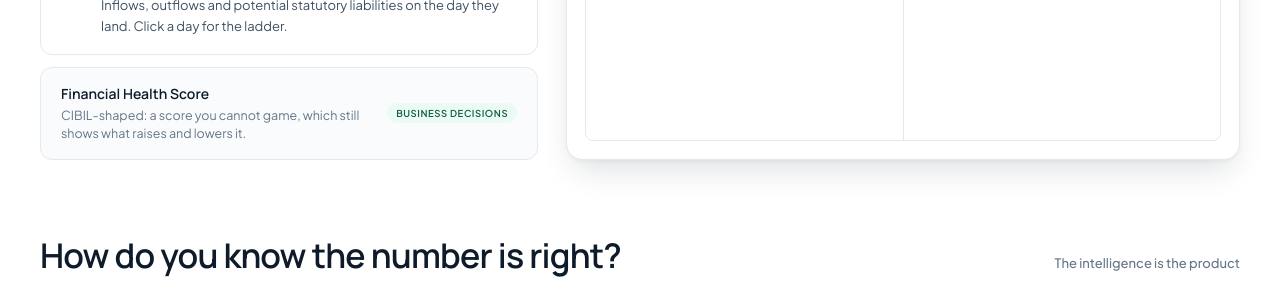
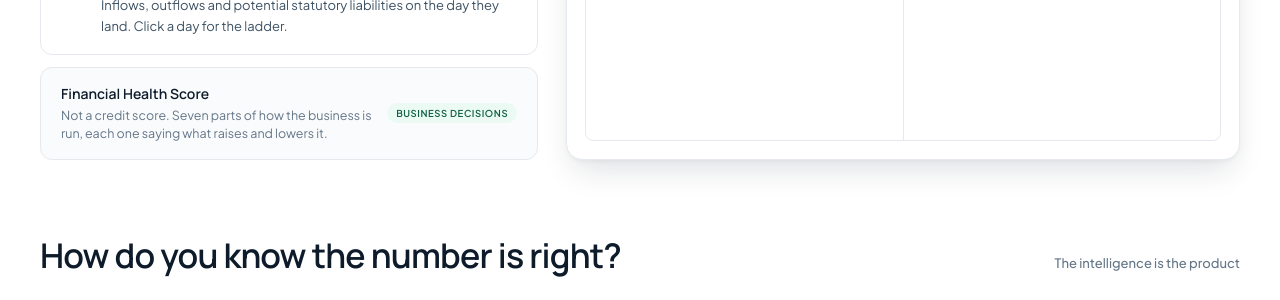
Before and after one commit to sasikeshav2207-debug/finlyt-web, a Jekyll site: the page built from index.html, in a window 1280 px wide and 900 px high, scrolled down 4639 px. Shown: the part 153-453 px from the top of the window. Built offline with Jekyll 4.4.1, drawn with Linux system fonts in a browser that asks for light colours; some of the changed text lies outside the part shown.

Commit message:
Drop the CIBIL comparison: CMR already ranks companies
Co-Authored-By: Claude Opus 5 (1M context) <noreply@anthropic.com>

```diff
--- a/index.html
+++ b/index.html
@@ -130,7 +130,7 @@ description: FinLytTech is a management decision-making platform for Indian busi
             <text x="18" y="110" font-family="JetBrains Mono" font-size="9" fill="rgba(255,255,255,.45)">300</text>
             <text x="182" y="110" text-anchor="end" font-family="JetBrains Mono" font-size="9" fill="rgba(255,255,255,.45)">900</text>
           </svg>
-          <div style="font:500 14.5px/1.45 var(--font-sans);color:#fff;flex:1;min-width:170px">One score, 300 to 900. Like a CIBIL score, for the company.</div>
+          <div style="font:500 14.5px/1.45 var(--font-sans);color:#fff;flex:1;min-width:170px">A credit score reads what you borrowed. This reads how you run.</div>
         </div>
         <div>
           <div style="font:500 10.5px var(--font-mono);color:rgba(255,255,255,.5);margin-bottom:6px">Seven parts, by weight</div>
@@ -464,7 +464,7 @@ description: FinLytTech is a management decision-making platform for Indian busi
         <div style="border:1px solid var(--rule);border-radius:var(--r-lg);padding:18px 20px;display:flex;gap:14px"><span style="font:600 12px var(--font-mono);color:var(--emerald-700);width:26px;height:26px;border-radius:8px;background:var(--emerald-50);display:grid;place-items:center;flex-shrink:0">2</span><div><div style="font:600 15px var(--font-display);color:var(--ink)">Finds the cash above what the month needs</div><div style="font:400 13px/1.55 var(--font-sans);color:var(--fg-2);margin-top:4px">Excess cash is identified out of that pattern, before anything else is shown.</div></div></div>
         <div style="border:1px solid rgba(29,158,117,.5);background:rgba(29,158,117,.05);border-radius:var(--r-lg);padding:18px 20px;display:flex;gap:14px"><span style="font:600 12px var(--font-mono);color:#fff;width:26px;height:26px;border-radius:8px;background:var(--brand-emerald);display:grid;place-items:center;flex-shrink:0">3</span><div><div style="font:600 15px var(--font-display);color:var(--ink)">Shows green cash available</div><div style="font:400 13px/1.55 var(--font-sans);color:var(--fg-2);margin-top:4px">The spare money, and how long it stays spare.</div></div></div>
         <div style="border:1px solid var(--rule);border-radius:var(--r-lg);padding:18px 20px;display:flex;gap:14px"><span style="font:600 12px var(--font-mono);color:var(--emerald-700);width:26px;height:26px;border-radius:8px;background:var(--emerald-50);display:grid;place-items:center;flex-shrink:0">4</span><div><div style="font:600 15px var(--font-display);color:var(--ink)">Puts money on dates</div><div style="font:400 13px/1.55 var(--font-sans);color:var(--fg-2);margin-top:4px">Inflows, outflows and potential statutory liabilities on the day they land. Click a day for the ladder.</div></div></div>
-        <a href="#three" style="text-decoration:none;border:1px solid var(--rule);border-radius:var(--r-lg);padding:16px 20px;display:flex;gap:14px;align-items:center;background:var(--paper-2)"><div style="flex:1"><div style="font:600 14px var(--font-display);color:var(--ink)">Financial Health Score</div><div style="font:400 12.5px/1.5 var(--font-sans);color:var(--fg-3);margin-top:3px">CIBIL-shaped: a score you cannot game, which still shows what raises and lowers it.</div></div><span style="font:600 9.5px var(--font-sans);text-transform:uppercase;letter-spacing:.06em;color:var(--emerald-700);background:var(--emerald-50);padding:4px 9px;border-radius:999px;white-space:nowrap">Business Decisions</span></a>
+        <a href="#three" style="text-decoration:none;border:1px solid var(--rule);border-radius:var(--r-lg);padding:16px 20px;display:flex;gap:14px;align-items:center;background:var(--paper-2)"><div style="flex:1"><div style="font:600 14px var(--font-display);color:var(--ink)">Financial Health Score</div><div style="font:400 12.5px/1.5 var(--font-sans);color:var(--fg-3);margin-top:3px">Not a credit score. Seven parts of how the business is run, each one saying what raises and lowers it.</div></div><span style="font:600 9.5px var(--font-sans);text-transform:uppercase;letter-spacing:.06em;color:var(--emerald-700);background:var(--emerald-50);padding:4px 9px;border-radius:999px;white-space:nowrap">Business Decisions</span></a>
       </div>
 
       <div data-fcal style="border:1px solid var(--rule);border-radius:var(--r-xl);background:var(--paper);box-shadow:var(--shadow-lg);overflow:hidden;display:flex;flex-direction:column">
--- a/roadmap.html
+++ b/roadmap.html
@@ -74,7 +74,7 @@ description: What is live now (the three Solutions, the Enterprise ERP and the f
           <span class="stop-badge">B1</span>
           <p class="stop-word">Score</p>
           <p class="stop-name">Financial health score</p>
-          <span class="stop-meta">CIBIL-shaped · cannot be gamed</span>
+          <span class="stop-meta">Seven parts &middot; cannot be gamed</span>
           <span class="stop-meta">Shows what raises and lowers it</span>
           <span class="stop-tag">In build</span>
         </div>
```
